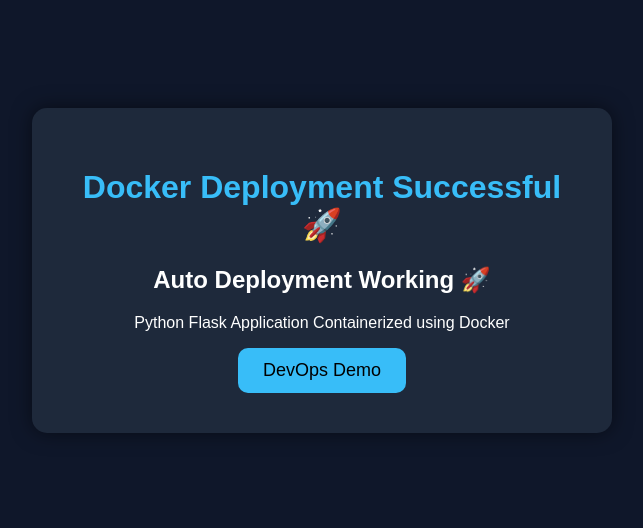
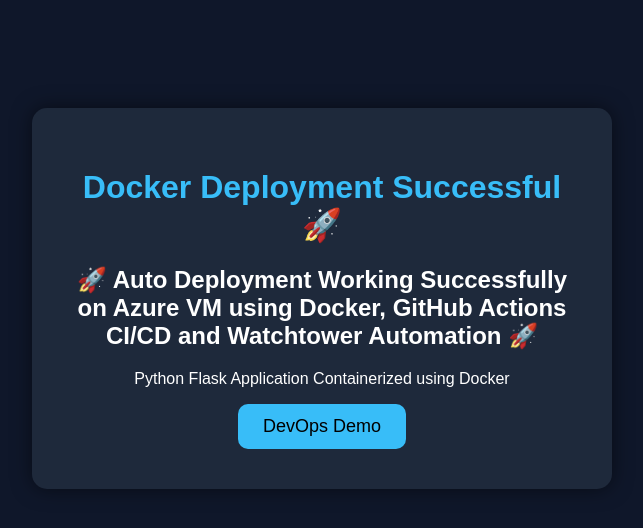
Before and after one commit to HariomChoudhary1290/flask-docker-app, a Python web app: template templates/index.html in a window 1280 px wide. Shown: the top 528 px of the page, without its empty margins (318-961 px from the left). Run offline with Jinja, Linux system fonts and the light colour scheme; the template is opened without the code that fills it, so the values that code supplies are empty.

Commit message:
testing auto deployment

```diff
--- a/templates/index.html
+++ b/templates/index.html
@@ -48,7 +48,7 @@
 
         <h1>Docker Deployment Successful 🚀</h1>
 
-        <h2>Auto Deployment Working 🚀</h2>
+        <h2>🚀 Auto Deployment Working Successfully on Azure VM using Docker, GitHub Actions CI/CD and Watchtower Automation 🚀</h2>
 
         <p>Python Flask Application Containerized using Docker</p>
 
```
